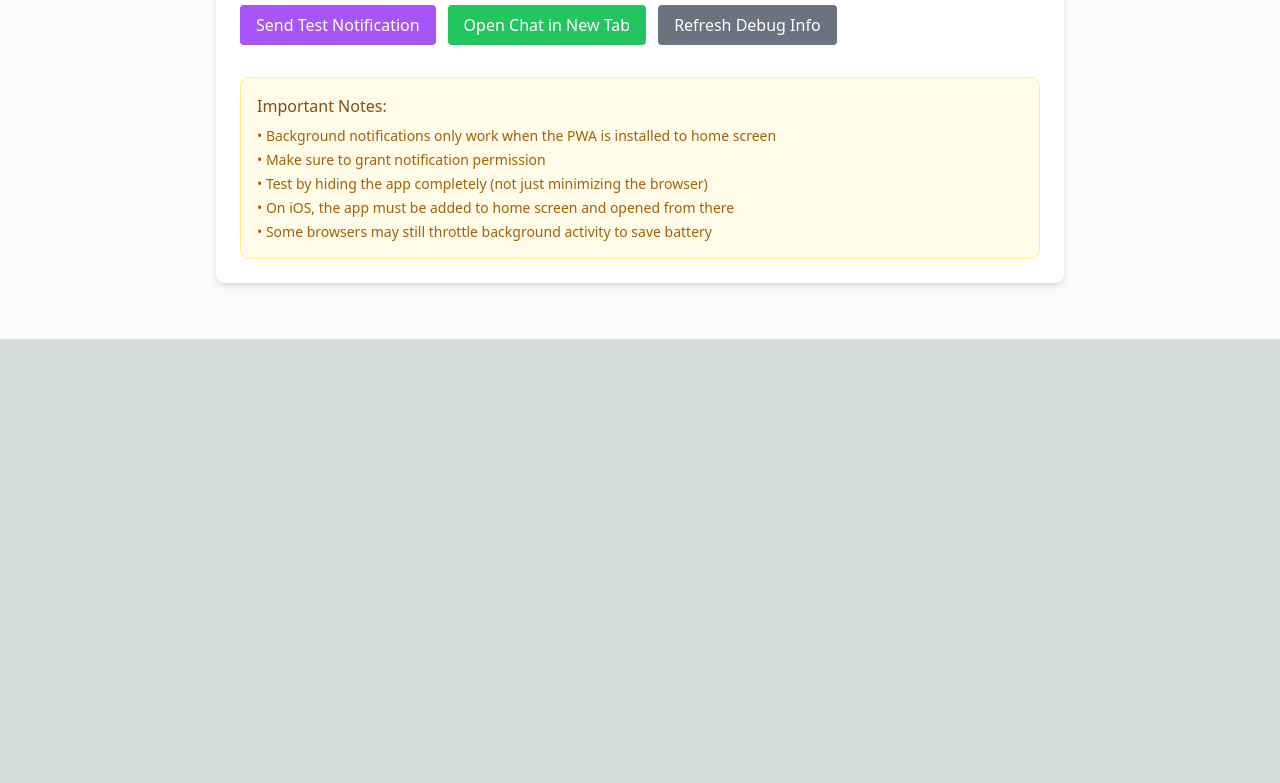
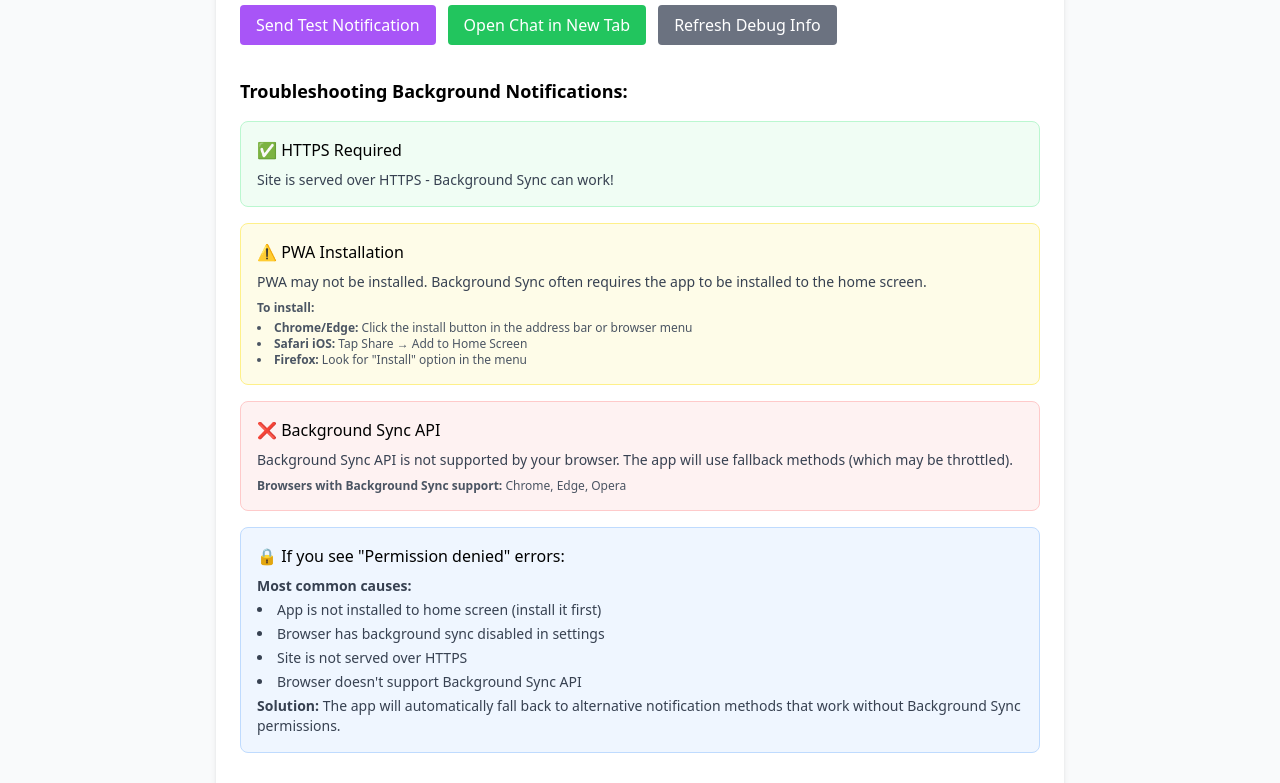
Before and after one commit to msamets/pwa-example, a Next.js app: page /test-background in a window 1280 px wide. Shown: the part 680-1463 px from the top of the page. Before the commit the page ends 1019 px from the top, so only its background shows below. Built offline with nearby package versions, Linux system fonts and the light colour scheme.

Commit message:
Enhance BackgroundSyncDebug and TestBackgroundPage components with additional checks for HTTPS and PWA installation status. Update service worker to improve background sync registration handling and error management. Implement enhanced fallback mechanisms for background message checking.

```diff
--- a/app/components/BackgroundSyncDebug.tsx
+++ b/app/components/BackgroundSyncDebug.tsx
@@ -22,8 +22,11 @@ export default function BackgroundSyncDebug({
   const [isExpanded, setIsExpanded] = useState(false)
   const [backgroundSyncSupport, setBackgroundSyncSupport] = useState<{
     sync: boolean,
-    periodicSync: boolean
-  }>({ sync: false, periodicSync: false })
+    periodicSync: boolean,
+    isSecure: boolean,
+    isInstalled: boolean,
+    error?: string
+  }>({ sync: false, periodicSync: false, isSecure: false, isInstalled: false })
 
   const addLog = (message: string) => {
     const timestamp = new Date().toLocaleTimeString()
@@ -42,14 +45,20 @@ export default function BackgroundSyncDebug({
             // Check Background Sync API support
             const syncSupport = 'sync' in registration
             const periodicSyncSupport = 'periodicSync' in registration
+            const isSecure = window.location.protocol === 'https:' || window.location.hostname === 'localhost'
+            const isInstalled = window.matchMedia('(display-mode: standalone)').matches
 
             setBackgroundSyncSupport({
               sync: syncSupport,
-              periodicSync: periodicSyncSupport
+              periodicSync: periodicSyncSupport,
+              isSecure,
+              isInstalled
             })
 
             addLog(`Background Sync: ${syncSupport ? 'Supported' : 'Not supported'}`)
             addLog(`Periodic Sync: ${periodicSyncSupport ? 'Supported' : 'Not supported'}`)
+            addLog(`HTTPS: ${isSecure ? 'Yes' : 'No (required for background sync)'}`)
+            addLog(`PWA Installed: ${isInstalled ? 'Yes' : 'No (may be required for background sync)'}`)
           } else {
             setServiceWorkerStatus('Registered but not active')
             addLog('Service Worker registered but not active')
@@ -214,6 +223,18 @@ export default function BackgroundSyncDebug({
                 {backgroundSyncSupport.periodicSync ? '✓' : '✗'}
               </span>
             </div>
+            <div>
+              <span>HTTPS:</span>
+              <span className={`ml-1 ${backgroundSyncSupport.isSecure ? 'text-green-600' : 'text-red-600'}`}>
+                {backgroundSyncSupport.isSecure ? '✓' : '✗'}
+              </span>
+            </div>
+            <div>
+              <span>PWA Installed:</span>
+              <span className={`ml-1 ${backgroundSyncSupport.isInstalled ? 'text-green-600' : 'text-red-600'}`}>
+                {backgroundSyncSupport.isInstalled ? '✓' : '✗'}
+              </span>
+            </div>
           </div>
         </div>
 
--- a/app/test-background/page.tsx
+++ b/app/test-background/page.tsx
@@ -184,6 +184,12 @@ export default function TestBackgroundPage() {
                     {debugInfo.periodicSyncSupported ? 'Supported' : 'Not Supported'}
                   </span>
                 </div>
+                <div>
+                  <span className="font-medium">HTTPS:</span>
+                  <span className={`ml-2 ${window.location.protocol === 'https:' || window.location.hostname === 'localhost' ? 'text-green-600' : 'text-red-600'}`}>
+                    {window.location.protocol === 'https:' || window.location.hostname === 'localhost' ? 'Yes' : 'No'}
+                  </span>
+                </div>
               </div>
               <div className="mt-3 text-xs text-gray-600">
                 <span className="font-medium">User Agent:</span>
@@ -192,6 +198,96 @@ export default function TestBackgroundPage() {
             </div>
           </div>
         )}
+
+        {/* Troubleshooting Section */}
+        <div className="mb-8">
+          <h2 className="text-lg font-semibold mb-4">Troubleshooting Background Notifications:</h2>
+          <div className="space-y-4">
+            {/* HTTPS Check */}
+            <div className={`p-4 rounded-lg border ${
+              (window.location.protocol === 'https:' || window.location.hostname === 'localhost')
+                ? 'bg-green-50 border-green-200'
+                : 'bg-red-50 border-red-200'
+            }`}>
+              <h3 className="font-medium mb-2">
+                {(window.location.protocol === 'https:' || window.location.hostname === 'localhost') ? '✅' : '❌'}
+                {' '}HTTPS Required
+              </h3>
+              <p className="text-sm text-gray-700">
+                {(window.location.protocol === 'https:' || window.location.hostname === 'localhost')
+                  ? 'Site is served over HTTPS - Background Sync can work!'
+                  : 'Background Sync requires HTTPS. Please use https:// or serve from localhost for development.'
+                }
+              </p>
+            </div>
+
+            {/* PWA Installation Check */}
+            <div className={`p-4 rounded-lg border ${
+              debugInfo?.isInstalled
+                ? 'bg-green-50 border-green-200'
+                : 'bg-yellow-50 border-yellow-200'
+            }`}>
+              <h3 className="font-medium mb-2">
+                {debugInfo?.isInstalled ? '✅' : '⚠️'}
+                {' '}PWA Installation
+              </h3>
+              <p className="text-sm text-gray-700 mb-2">
+                {debugInfo?.isInstalled
+                  ? 'PWA is installed to home screen - Background Sync should work!'
+                  : 'PWA may not be installed. Background Sync often requires the app to be installed to the home screen.'
+                }
+              </p>
+              {!debugInfo?.isInstalled && (
+                <div className="text-xs text-gray-600">
+                  <strong>To install:</strong>
+                  <ul className="list-disc list-inside mt-1">
+                    <li><strong>Chrome/Edge:</strong> Click the install button in the address bar or browser menu</li>
+                    <li><strong>Safari iOS:</strong> Tap Share → Add to Home Screen</li>
+                    <li><strong>Firefox:</strong> Look for "Install" option in the menu</li>
+                  </ul>
+                </div>
+              )}
+            </div>
+
+            {/* Background Sync Support */}
+            <div className={`p-4 rounded-lg border ${
+              debugInfo?.backgroundSyncSupported
+                ? 'bg-green-50 border-green-200'
+                : 'bg-red-50 border-red-200'
+            }`}>
+              <h3 className="font-medium mb-2">
+                {debugInfo?.backgroundSyncSupported ? '✅' : '❌'}
+                {' '}Background Sync API
+              </h3>
+              <p className="text-sm text-gray-700">
+                {debugInfo?.backgroundSyncSupported
+                  ? 'Background Sync API is supported by your browser!'
+                  : 'Background Sync API is not supported by your browser. The app will use fallback methods (which may be throttled).'
+                }
+              </p>
+              {!debugInfo?.backgroundSyncSupported && (
+                <div className="text-xs text-gray-600 mt-2">
+                  <strong>Browsers with Background Sync support:</strong> Chrome, Edge, Opera
+                </div>
+              )}
+            </div>
+
+            {/* Permission Issues */}
+            <div className="p-4 rounded-lg border bg-blue-50 border-blue-200">
+              <h3 className="font-medium mb-2">🔒 If you see "Permission denied" errors:</h3>
+              <div className="text-sm text-gray-700 space-y-1">
+                <p><strong>Most common causes:</strong></p>
+                <ul className="list-disc list-inside space-y-1">
+                  <li>App is not installed to home screen (install it first)</li>
+                  <li>Browser has background sync disabled in settings</li>
+                  <li>Site is not served over HTTPS</li>
+                  <li>Browser doesn't support Background Sync API</li>
+                </ul>
+                <p className="mt-2"><strong>Solution:</strong> The app will automatically fall back to alternative notification methods that work without Background Sync permissions.</p>
+              </div>
+            </div>
+          </div>
+        </div>
 
         {/* Status Messages */}
         {lastNotification && (
```
Also changed, not shown: public/sw-custom.js (+139 -46 lines).
